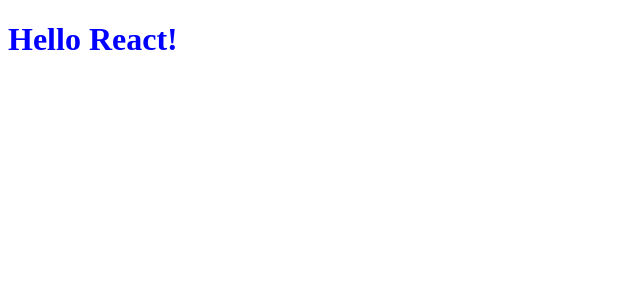
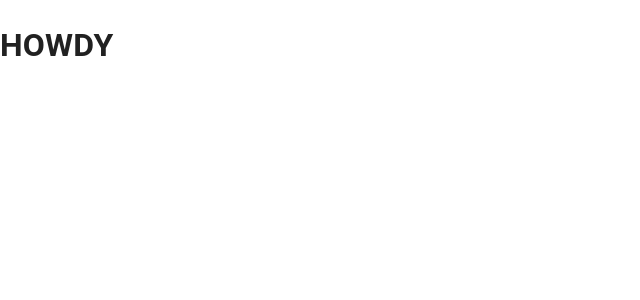
Before and after one commit to ziiiio/gowhere-fe, a React app: page / in a window 1280 px wide. Shown: the top 300 px of the page, without its empty margins (0-640 px from the left). Built offline with nearby package versions, Linux system fonts and the light colour scheme.

Commit message:
[FEATURE-001][ZH] - base app setup

```diff
--- /dev/null
+++ b/src/App.tsx
@@ -0,0 +1,28 @@
+import React from 'react';
+import {createBrowserRouter, RouterProvider,} from "react-router-dom";
+import {NotFoundPage} from "./views/ErrorPages";
+import {createTheme, CssBaseline} from "@mui/material";
+import {ThemeProvider} from '@mui/material/styles';
+import {lightThemeOptions} from "./themes";
+
+const router = createBrowserRouter([
+    {
+        path: '/',
+        element: <h1>HOWDY</h1>,
+        errorElement: <NotFoundPage/>,
+    },
+]);
+
+const theme = createTheme(lightThemeOptions);
+
+
+const App = () => {
+    return (
+        <ThemeProvider theme={theme}>
+            <CssBaseline/>
+            <RouterProvider router={router}/>
+        </ThemeProvider>
+    );
+}
+
+export default App;
--- a/src/index.tsx
+++ b/src/index.tsx
@@ -1,7 +1,12 @@
 import React from 'react'
 import {createRoot} from 'react-dom/client'
 import './index.css'
+import App from "./App";
 
 const container = document.getElementById('app-root')!
 const root = createRoot(container)
-root.render(<h1>Hello React!</h1>)
+root.render(
+    <React.StrictMode>
+        <App/>
+    </React.StrictMode>
+)
--- /dev/null
+++ b/src/themes.ts
@@ -0,0 +1,33 @@
+import { ThemeOptions } from '@mui/material/styles';
+
+export const darkThemeOptions: ThemeOptions = {
+    palette: {
+        mode: 'dark',
+        primary: {
+            main: '#90caf9',
+        },
+        secondary: {
+            main: '#ce93d8',
+        },
+        background: {
+            default: '#121212',
+            paper: '#121212',
+        },
+    },
+};
+
+export const lightThemeOptions: ThemeOptions = {
+    palette: {
+        mode: 'light',
+        primary: {
+            main: '#1976d2',
+        },
+        secondary: {
+            main: '#9c27b0',
+        },
+        background: {
+            default: '#fff',
+            paper: '#fff',
+        },
+    },
+};
--- /dev/null
+++ b/src/views/ErrorPages/NotFoundPage/NotFoundPage.tsx
@@ -0,0 +1,21 @@
+import React from "react";
+import {isRouteErrorResponse, useRouteError} from "react-router-dom";
+
+// TODO: prettify this with css
+const ErrorPage = () => {
+    const error = useRouteError();
+
+    const errorText = isRouteErrorResponse(error) ? error.statusText : 'Page Not Found';
+
+    return (
+        <div id="error-page">
+            <h1>Oops!</h1>
+            <p>Sorry, an unexpected error has occurred.</p>
+            <p>
+                <i>{errorText}</i>
+            </p>
+        </div>
+    );
+}
+
+export default ErrorPage;
--- /dev/null
+++ b/src/views/ErrorPages/NotFoundPage/index.ts
@@ -0,0 +1,3 @@
+import NotFoundPage from "./NotFoundPage";
+
+export default NotFoundPage;
--- /dev/null
+++ b/src/views/ErrorPages/index.ts
@@ -0,0 +1,3 @@
+import NotFoundPage from "./NotFoundPage";
+
+export { NotFoundPage };
```
